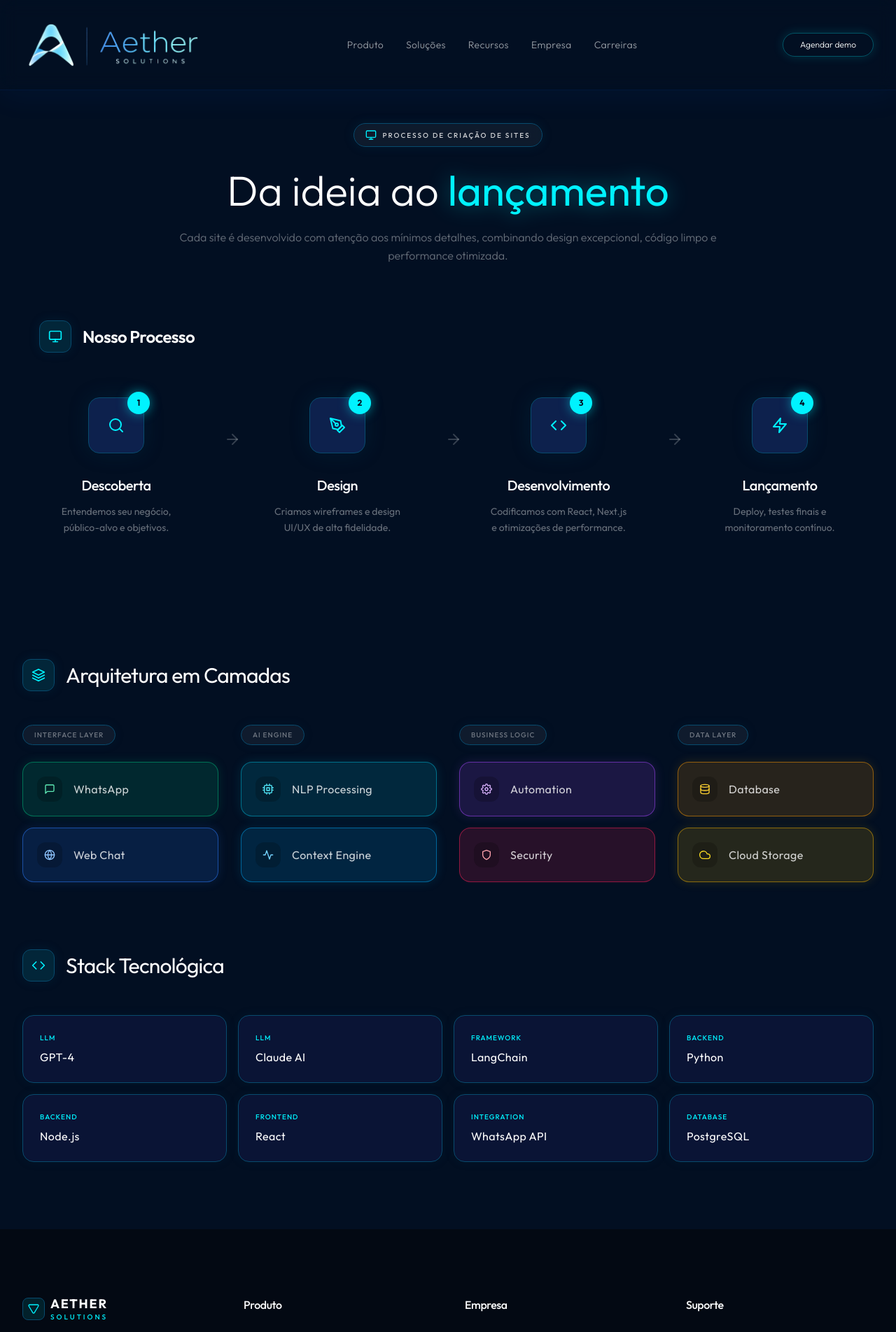
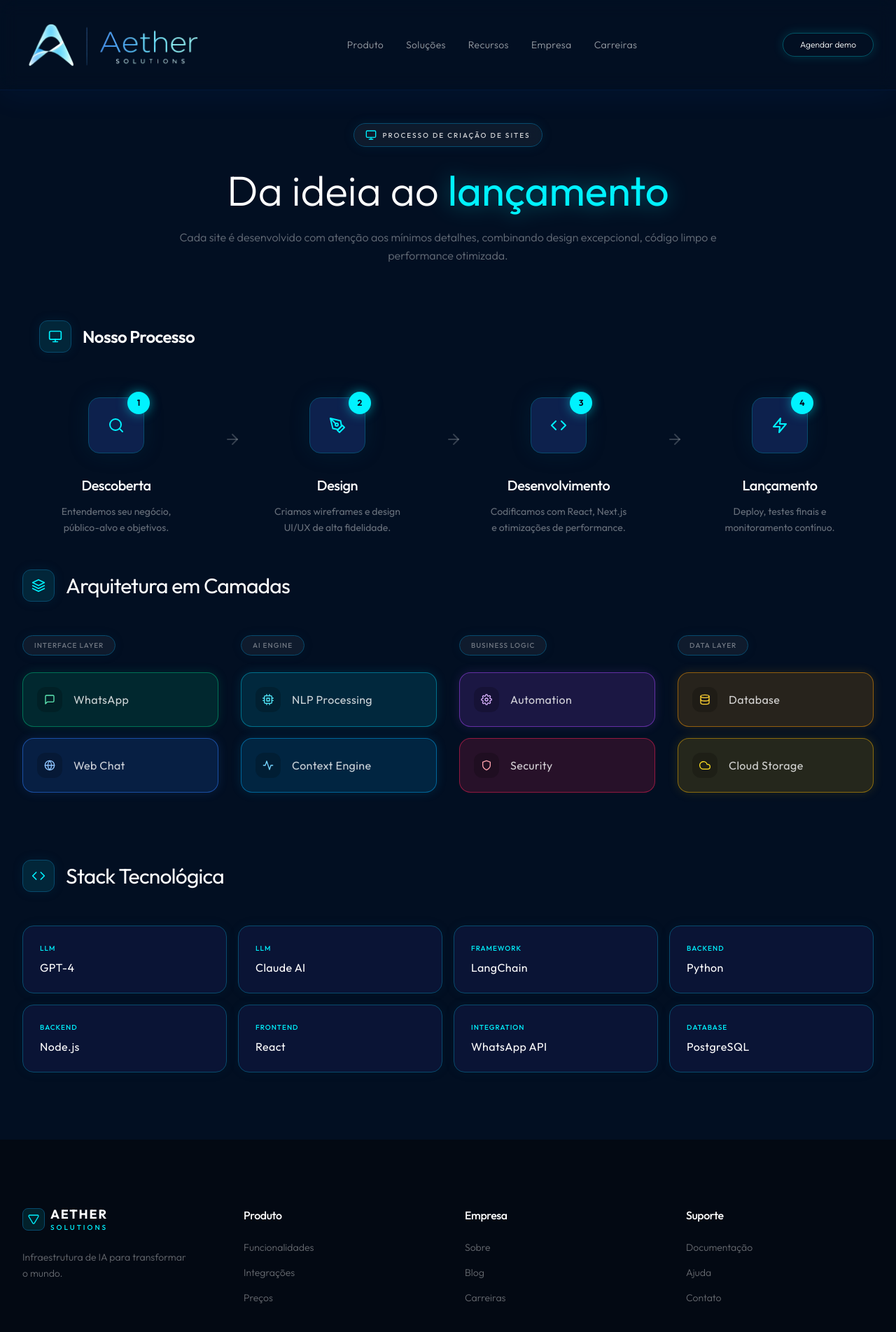
Before and after one commit to GuilhermexTT/Aether-Solutions, a Next.js app: page /solucoes/agentes in a window 1280 px wide. Shown: the top 1904 px of the page at 70% size. Built offline with nearby package versions, Linux system fonts and the light colour scheme.

Commit message:
style: ajuste de espaçamento entre seções nas páginas de soluções (Sites e Agentes)

```diff
--- a/src/app/solucoes/agentes/page.tsx
+++ b/src/app/solucoes/agentes/page.tsx
@@ -7,8 +7,8 @@ export default function AgentesPage() {
     <div className="min-h-screen bg-[#020F22] flex flex-col">
       <Navbar />
       <main className="flex-grow pt-24">
-        <Process />
-        <Architecture />
+        <Process className="!pb-6" />
+        <Architecture className="!pt-6" />
       </main>
     </div>
   );
--- a/src/app/solucoes/sites/page.tsx
+++ b/src/app/solucoes/sites/page.tsx
@@ -9,7 +9,7 @@ export default function SitesPage() {
       <Navbar />
       <main className="flex-grow">
         {/* Hero Section of the page */}
-        <div className="container mx-auto py-32 px-8">
+        <div className="container mx-auto pt-32 pb-12 px-8">
           <div className="max-w-4xl mx-auto flex flex-col gap-12">
             <div className="flex flex-col gap-6">
               <h1 className="text-5xl lg:text-6xl font-light text-white tracking-tight leading-tight">
@@ -27,7 +27,7 @@ export default function SitesPage() {
         </div>
 
         {/* Process Section */}
-        <Process />
+        <Process className="!pt-0" />
 
         {/* Design Principles Section */}
         <DesignPrinciples />
--- a/src/components/Architecture.tsx
+++ b/src/components/Architecture.tsx
@@ -7,7 +7,11 @@ import {
 } from "react-icons/fi";
 import { motion, Variants } from "framer-motion";
 
-export default function Architecture() {
+interface ArchitectureProps {
+  className?: string;
+}
+
+export default function Architecture({ className }: ArchitectureProps) {
   const layers = [
     {
       name: "INTERFACE LAYER",
@@ -68,7 +72,7 @@ export default function Architecture() {
   };
 
   return (
-    <section className="py-24 px-8 bg-[#020F22]">
+    <section className={`py-24 px-8 bg-[#020F22] ${className || ""}`}>
       <div className="container mx-auto flex flex-col gap-24">
 
         {/* Architecture Section */}
--- a/src/components/Process.tsx
+++ b/src/components/Process.tsx
@@ -3,7 +3,11 @@
 import { FiSearch, FiPenTool, FiCode, FiZap, FiArrowRight, FiMonitor } from "react-icons/fi";
 import { motion, Variants } from "framer-motion";
 
-export default function Process() {
+interface ProcessProps {
+  className?: string;
+}
+
+export default function Process({ className }: ProcessProps) {
   const steps = [
     {
       number: "1",
@@ -49,7 +53,7 @@ export default function Process() {
   };
 
   return (
-    <section className="py-20 bg-[#020F22] text-white">
+    <section className={`py-20 bg-[#020F22] text-white ${className || ""}`}>
       <div className="container mx-auto px-4">
         {/* Top Badge */}
         <motion.div
```
